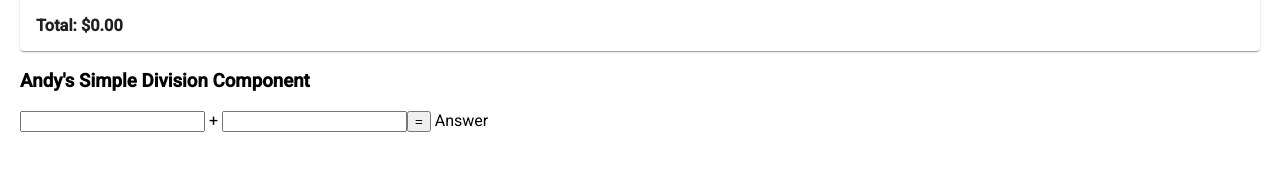
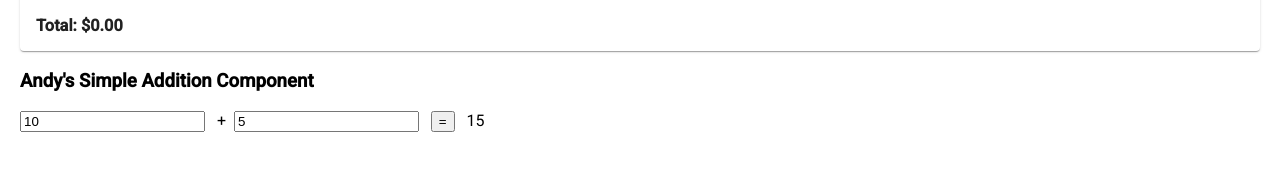
Before and after one commit to 2019-fall-jsf-th/components, an Angular app: page / in a window 1280 px wide. Shown: the part 156-326 px from the top of the page. Built offline with nearby package versions, Linux system fonts and the light colour scheme.

Commit message:
Finished with week 6 slack n tell

```diff
--- a/src/app/apweek6/apweek6.component.html
+++ b/src/app/apweek6/apweek6.component.html
@@ -1,8 +1,10 @@
 <div>
-    <h3>Andy's Simple Division Component</h3>
-    <input type="number">
-    +
-    <input type="number">
-    <button>=</button>
-    Answer
+    <h3>Andy's Simple Addition Component</h3>
+    <input type="number" [(ngModel)]='numberOne'>
+    &nbsp; +&nbsp;
+    <input type="number" [(ngModel)]='numberTwo'>
+    &nbsp;
+    <button (click)='addNumbers()'>=</button>
+    &nbsp;
+    {{ answer }}
 </div>
--- a/src/app/apweek6/apweek6.component.ts
+++ b/src/app/apweek6/apweek6.component.ts
@@ -7,6 +7,12 @@ import { Component, OnInit } from '@angular/core';
 })
 export class Apweek6Component implements OnInit {
 
+  numberOne = 10;
+  numberTwo = 5;
+  answer = 15;
+  addNumbers = () => {
+    this.answer = this.numberOne + this.numberTwo;
+  }
   constructor() { }
 
   ngOnInit() {
```
